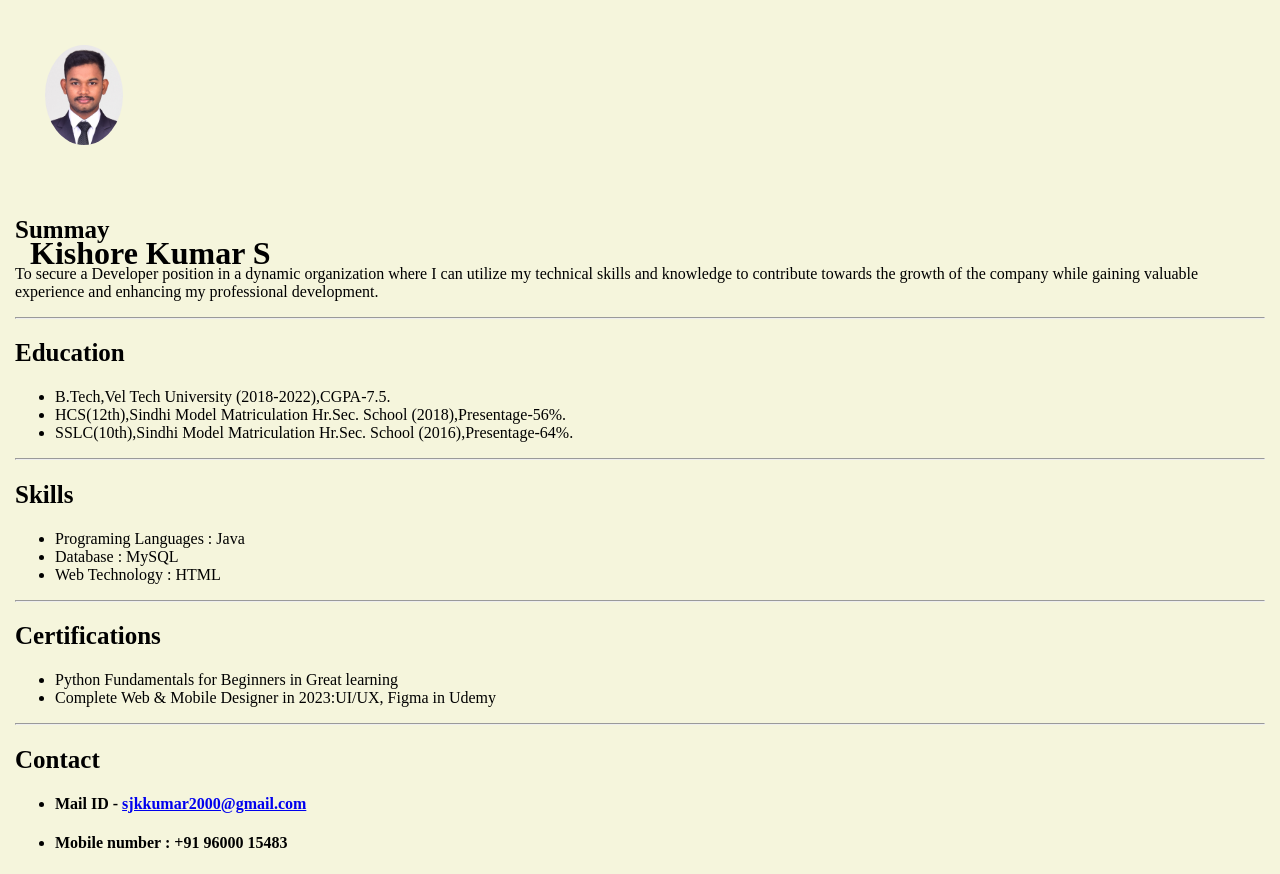
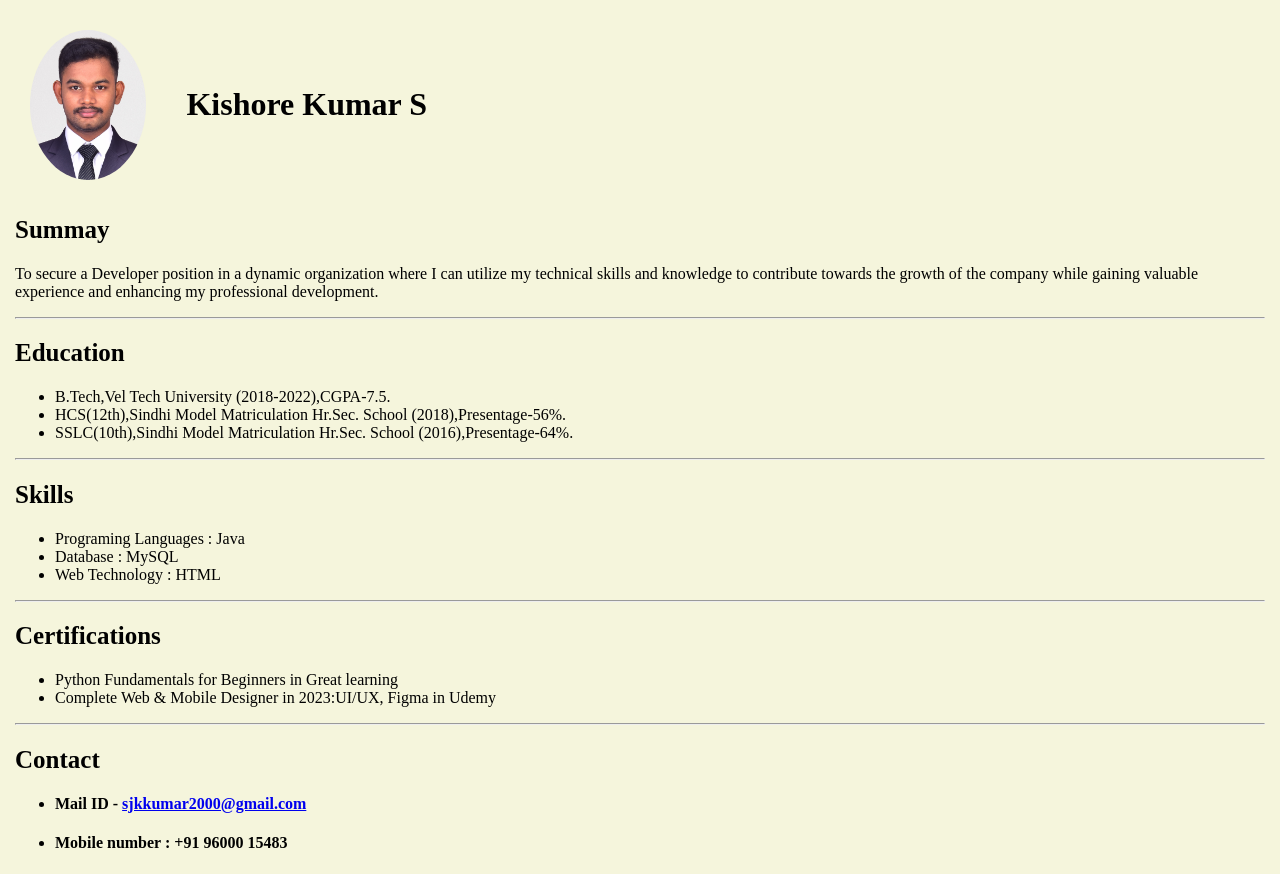
Before and after one commit to SJKkumar/Kishore_Kumar, a plain HTML site: page index.html in a window 1280 px wide. Drawn offline with Linux system fonts and the light colour scheme.

Commit message:
Update style.css

```diff
--- a/style.css
+++ b/style.css
@@ -6,22 +6,19 @@ body{
 h2{
     font-size: 25px;
 }
-img{
-    padding: 15px;
-    display: inline-block;
-    border-radius: 50%;
+
+.container{
+   display: flex;
+    align-self: center;
+    gap: 25px;
 }
-.container{
+.container img{
     padding: 15px;
     height: 150px;
     border-radius: 50%;
     align-items: center;
     gap: 25px;
 
-}
-.container img{
-    padding: 15px;
-    border-radius: 50%;
 }
 .container h1{
     padding-top: 50px;
```
